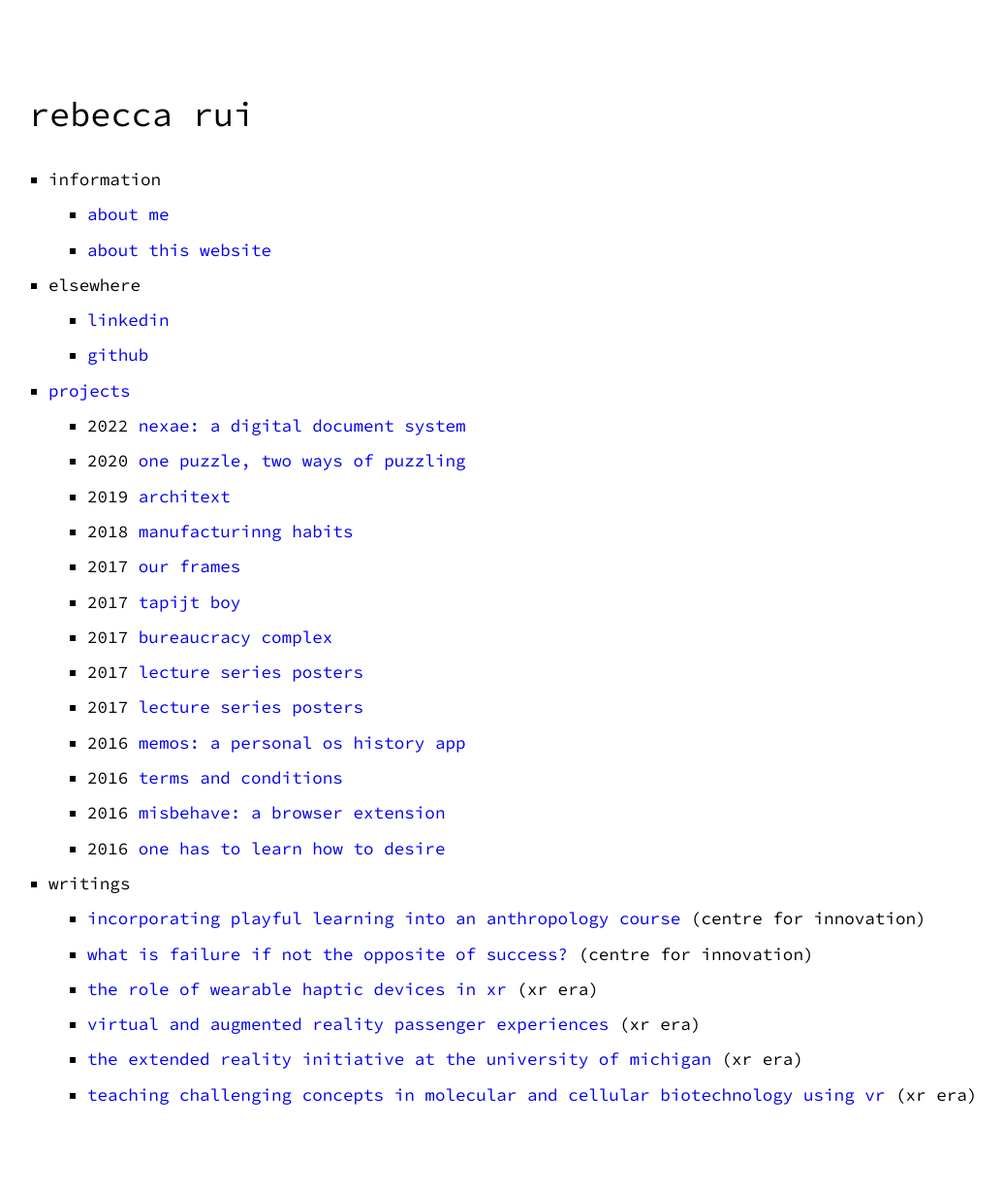
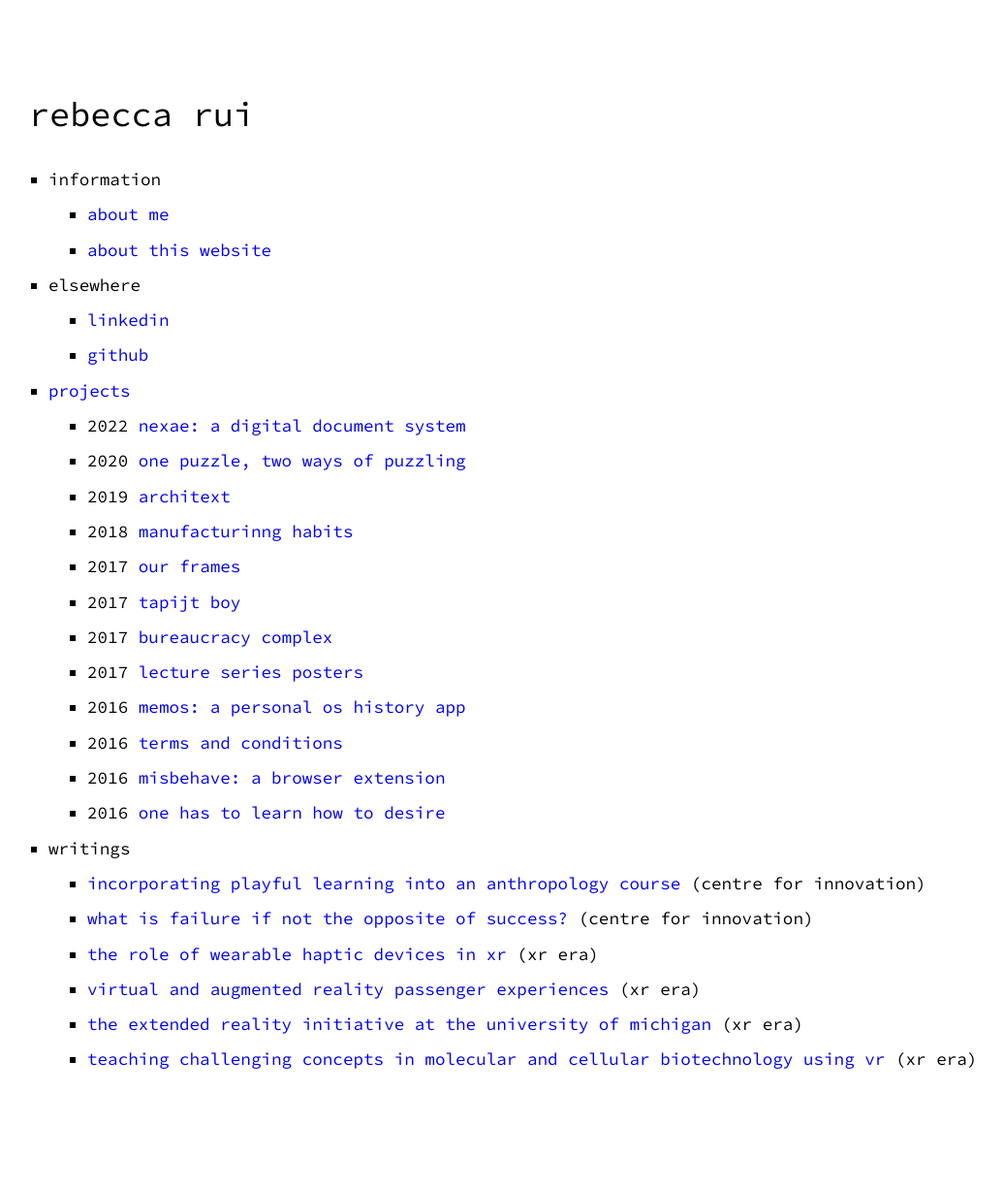
Before and after one commit to iurrrui/iurrrui.github.io, a Jekyll site: the page built from index.md, in a window 1280 px wide. Shown: the whole page at 97% size, without its empty margins (110-1146 px from the left). Built offline with Jekyll 4.4.1, drawn with Linux system fonts in a browser that asks for light colours; after the commit the page ends 1190 px from its top, so only the background shows below that.

Commit message:
Fixed duplicate

```diff
--- a/_posts/2017-01-01-we-construct.md
+++ b/_posts/x2017-01-01-we-construct.md
@@ -1,6 +1,6 @@
 ---
 layout: post
-title: Lecture Series Posters
+title: We Construct
 category: project
 ---
 
```
Also changed, not shown: 7 other files.
